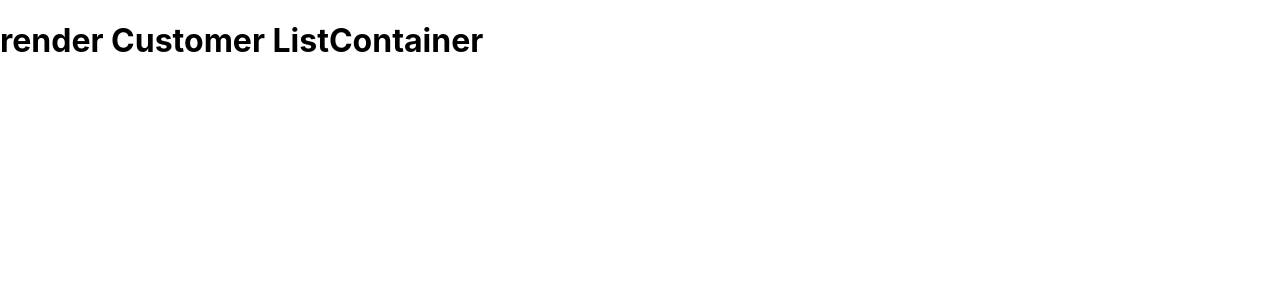
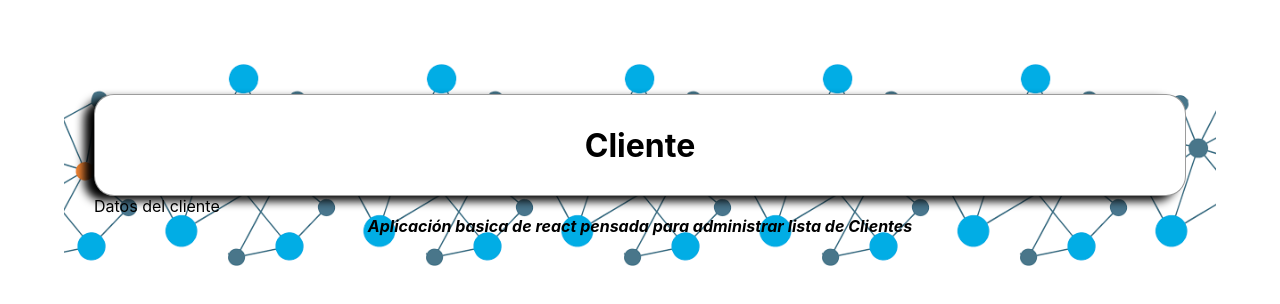
Before and after one commit to jr-98/ReactCourse, a React (Create React App) app: page /customers/3000000 in a window 1280 px wide. Shown: the top 304 px of the page. Built offline with nearby package versions, Linux system fonts and the light colour scheme.

Commit message:
Creacion de Customer container y navegacion a info de cliente

```diff
--- a/src/App.jsx
+++ b/src/App.jsx
@@ -1,17 +1,17 @@
 import { BrowserRouter as Router, Route, Routes } from 'react-router-dom';
 import HomeContainer from './components/containers/HomeContainer';
+import CustomersContainer from './components/containers/CustomersContainer';
 import CustomerContainer from './components/containers/CustomerContainer';
 import './App.css';
 
 function App() {
-  const RenderCustomerListContainer = () => <h1>render Customer ListContainer</h1 >;
   const RenderCustomerNewContainer = () => <h1>render Customer New Container</h1>;
   return (
     <Router>
       <Routes>
         <Route exact path='/' element={<HomeContainer />} />
-        <Route exact path='/customers' element={<CustomerContainer />} />
-        <Route exact path='/customers/:dni' element={<RenderCustomerListContainer />} />
+        <Route exact path='/customers' element={<CustomersContainer />} />
+        <Route exact path='/customers/:dni' element={<CustomerContainer />} />
         <Route exact path='/customers/new' element={<RenderCustomerNewContainer />} />
       </Routes>
     </Router >
--- a/src/components/containers/CustomerContainer.jsx
+++ b/src/components/containers/CustomerContainer.jsx
@@ -1,49 +1,16 @@
 import React, { Component } from 'react'
-import { connect } from 'react-redux';
-import PropTypes from 'prop-types';
+import { connect } from 'react-redux'
+import PropTypes from 'prop-types'
 import AppFrame from '../AppFrame'
-import CustomerActions from '../CustomerActions'
-import CustomersList from '../CustomerList'
-import { fetchCustomer } from '../../actions/fetchCustomer';
-import { Link } from 'react-router-dom';
-import { getCustomers } from '../../selectors/customers';
 
 class CustomerContainer extends Component {
-    componentDidMount() {
-        this.props.fetchCustomer()
-    }
 
-    renderBody = customers => (
-        <>
-            <CustomersList
-                customers={customers && customers}
-                urlPath={'customers/'} />
-            <CustomerActions >
-                <button className='button type3'>
-                    <Link to='/customers/new' style={{ textDecoration: 'none', zIndex: "6", position: 'relative' }} >Nuevo cliente</Link>
-                </button>
-            </CustomerActions>
-        </>
-    )
     render() {
         return (
-            <AppFrame
-                header='Listado de clientes'
-                body={this.renderBody(this.props.customers)} >
+            <AppFrame header='Cliente'
+                body={'Datos del cliente'}>
             </AppFrame>
         )
     }
-
 }
-CustomerContainer.protoTypes = {
-    fetchCustomer: PropTypes.func.isRequired,
-    customers: PropTypes.array.isRequired
-}
-CustomerContainer.defaultProps = {
-    customers: []
-};
-const mapStateToProps = state => ({
-    customers: getCustomers(state)
-})
-
-export default connect(mapStateToProps, { fetchCustomer })(CustomerContainer)
+export default connect(null, null)(CustomerContainer)
--- /dev/null
+++ b/src/components/containers/CustomersContainer.jsx
@@ -0,0 +1,49 @@
+import React, { Component } from 'react'
+import { connect } from 'react-redux';
+import PropTypes from 'prop-types';
+import AppFrame from '../AppFrame'
+import CustomerActions from '../CustomerActions'
+import CustomersList from '../CustomerList'
+import { fetchCustomer } from '../../actions/fetchCustomer';
+import { Link } from 'react-router-dom';
+import { getCustomers } from '../../selectors/customers';
+
+class CustomerContainer extends Component {
+    componentDidMount() {
+        this.props.fetchCustomer()
+    }
+
+    renderBody = customers => (
+        <>
+            <CustomersList
+                customers={customers && customers}
+                urlPath={'/customers/'} />
+            <CustomerActions >
+                <button className='button type3'>
+                    <Link to='/customers/new' style={{ textDecoration: 'none', zIndex: "6", position: 'relative' }} >Nuevo cliente</Link>
+                </button>
+            </CustomerActions>
+        </>
+    )
+    render() {
+        return (
+            <AppFrame
+                header='Listado de clientes'
+                body={this.renderBody(this.props.customers)} >
+            </AppFrame>
+        )
+    }
+
+}
+CustomerContainer.protoTypes = {
+    fetchCustomer: PropTypes.func.isRequired,
+    customers: PropTypes.array.isRequired
+}
+CustomerContainer.defaultProps = {
+    customers: []
+};
+const mapStateToProps = state => ({
+    customers: getCustomers(state)
+})
+
+export default connect(mapStateToProps, { fetchCustomer })(CustomerContainer)
```
